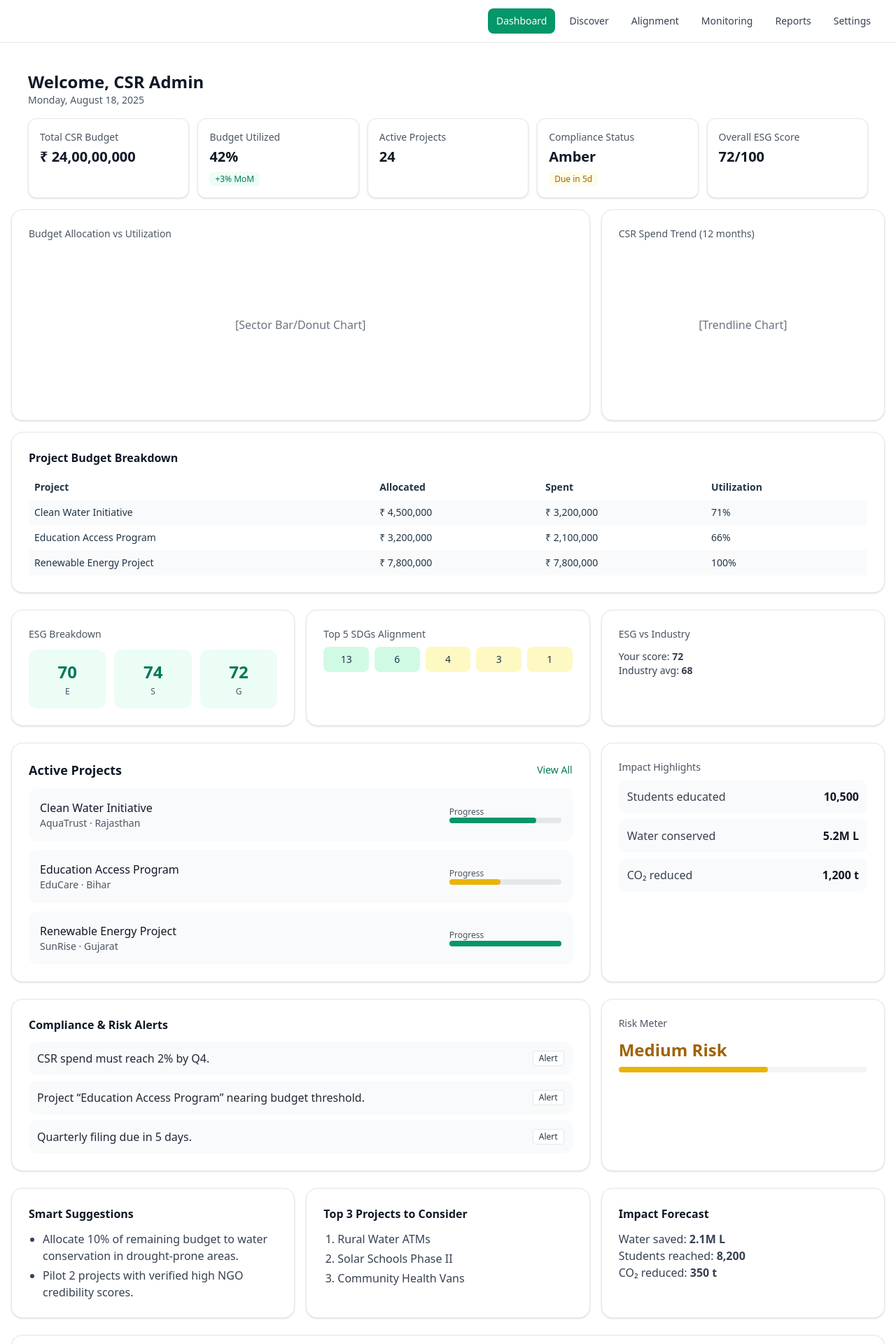
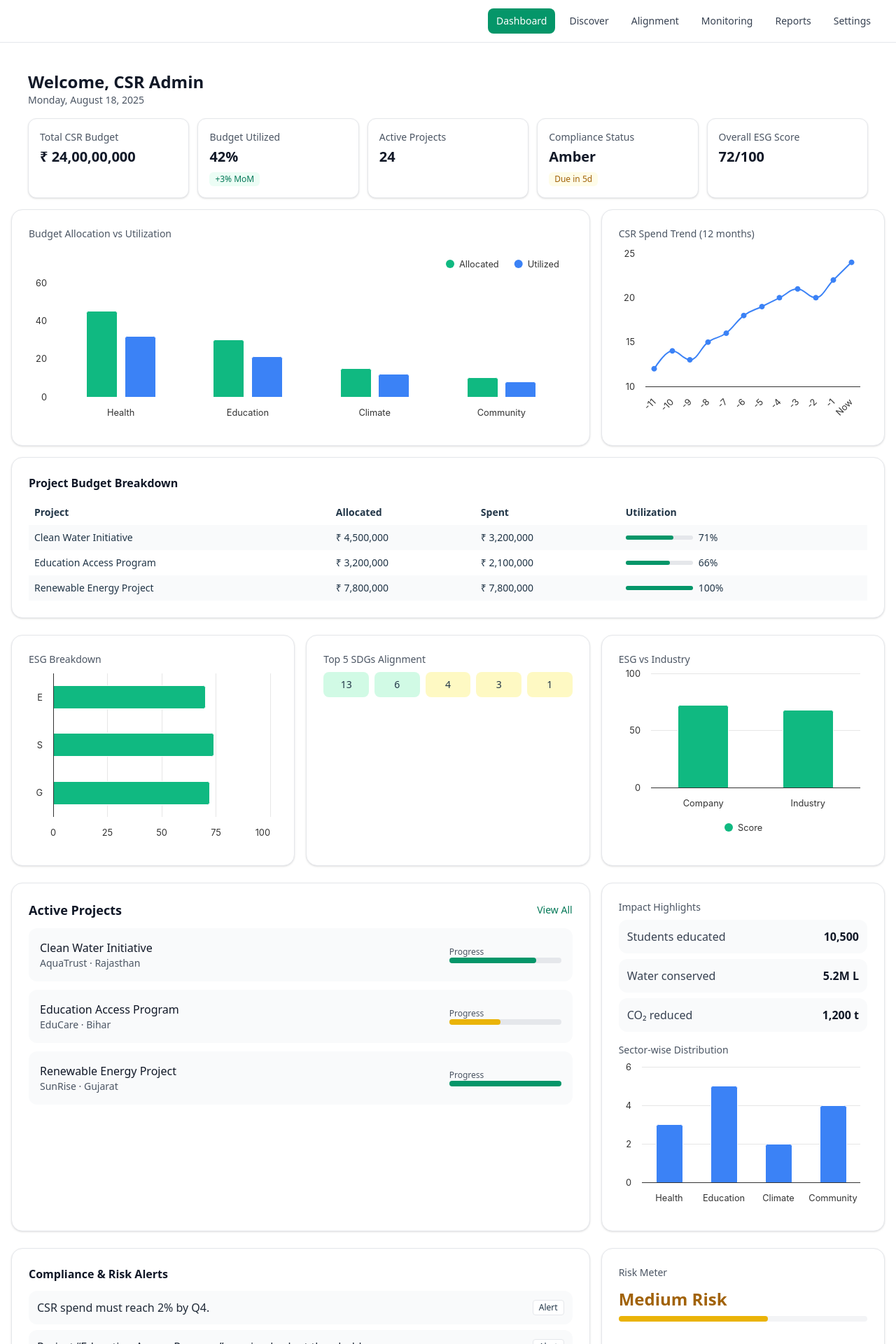
Before and after one commit to bhuwanb23/SustainAlign, a React (Vite) app in the folder frontend/: page /dashboard in a window 1280 px wide. Shown: the top 1920 px of the page at 70% size. Built offline with nearby package versions, Linux system fonts and the light colour scheme.

Commit message:
more grpahs added

```diff
--- a/frontend/src/pages/dashboard/components/ActiveProjectsSnapshot.jsx
+++ b/frontend/src/pages/dashboard/components/ActiveProjectsSnapshot.jsx
@@ -1,4 +1,15 @@
+import Highcharts from 'highcharts'
+import HighchartsReact from 'highcharts-react-official'
+
 export default function ActiveProjectsSnapshot({ projects, kpis }) {
+  const sectorCounts = { Health: 3, Education: 5, Climate: 2, Community: 4 }
+  const sectorOptions = {
+    chart: { type: 'column', height: 220, backgroundColor: 'transparent' },
+    title: { text: '' }, credits: { enabled: false }, legend: { enabled: false },
+    xAxis: { categories: Object.keys(sectorCounts) }, yAxis: { title: { text: '' } },
+    colors: ['#3B82F6'],
+    series: [{ data: Object.values(sectorCounts) }],
+  }
   return (
     <div className="grid grid-cols-1 lg:grid-cols-3 gap-4 mb-6">
       <div className="lg:col-span-2 bg-white rounded-2xl shadow p-6 border">
@@ -31,6 +42,10 @@ export default function ActiveProjectsSnapshot({ projects, kpis }) {
             </li>
           ))}
         </ul>
+        <div className="mt-4">
+          <div className="text-gray-600 text-sm mb-1">Sector-wise Distribution</div>
+          <HighchartsReact highcharts={Highcharts} options={sectorOptions} />
+        </div>
       </div>
     </div>
   )
--- a/frontend/src/pages/dashboard/components/EsgSdgSection.jsx
+++ b/frontend/src/pages/dashboard/components/EsgSdgSection.jsx
@@ -1,16 +1,28 @@
+import Highcharts from 'highcharts'
+import HighchartsReact from 'highcharts-react-official'
+
 export default function EsgSdgSection({ esg, sdgHeatmap, comparison }) {
+  const esgOptions = {
+    chart: { type: 'bar', height: 260, backgroundColor: 'transparent' },
+    title: { text: '' }, credits: { enabled: false }, legend: { enabled: false },
+    xAxis: { categories: ['E','S','G'] }, yAxis: { max: 100, title: { text: '' } },
+    colors: ['#10B981'],
+    series: [{ data: esg }],
+  }
+
+  const compareOptions = {
+    chart: { type: 'column', height: 260, backgroundColor: 'transparent' },
+    title: { text: '' }, credits: { enabled: false },
+    xAxis: { categories: ['Company','Industry'] }, yAxis: { max: 100, title: { text: '' } },
+    colors: ['#10B981','#3B82F6'],
+    series: [{ name:'Score', data: [comparison.yours, comparison.industry] }],
+  }
+
   return (
     <div className="grid grid-cols-1 lg:grid-cols-3 gap-4 mb-6">
       <div className="bg-white rounded-2xl border shadow p-6">
         <div className="text-gray-600 text-sm">ESG Breakdown</div>
-        <div className="mt-3 grid grid-cols-3 gap-3">
-          {['E','S','G'].map((k, i) => (
-            <div key={k} className="p-4 bg-emerald-50 rounded-xl text-center">
-              <div className="text-2xl font-extrabold text-emerald-700">{esg[i]}</div>
-              <div className="text-xs text-gray-600 mt-1">{k}</div>
-            </div>
-          ))}
-        </div>
+        <HighchartsReact highcharts={Highcharts} options={esgOptions} />
       </div>
       <div className="bg-white rounded-2xl border shadow p-6">
         <div className="text-gray-600 text-sm mb-2">Top 5 SDGs Alignment</div>
@@ -22,10 +34,7 @@ export default function EsgSdgSection({ esg, sdgHeatmap, comparison }) {
       </div>
       <div className="bg-white rounded-2xl border shadow p-6">
         <div className="text-gray-600 text-sm">ESG vs Industry</div>
-        <div className="mt-3">
-          <div className="text-sm text-gray-700">Your score: <span className="font-semibold">{comparison.yours}</span></div>
-          <div className="text-sm text-gray-700">Industry avg: <span className="font-semibold">{comparison.industry}</span></div>
-        </div>
+        <HighchartsReact highcharts={Highcharts} options={compareOptions} />
       </div>
     </div>
   )
--- a/frontend/src/pages/dashboard/components/FinancialsSection.jsx
+++ b/frontend/src/pages/dashboard/components/FinancialsSection.jsx
@@ -1,13 +1,48 @@
-export default function FinancialsSection({ allocationData, trendData, breakdown }) {
+import Highcharts from 'highcharts'
+import HighchartsReact from 'highcharts-react-official'
+
+export default function FinancialsSection({ allocationData = [], trendData = [], breakdown }) {
+  // Demo sector data if not provided
+  const sectors = allocationData.length ? allocationData.map(s => s.sector) : ['Health','Education','Climate','Community']
+  const allocated = allocationData.length ? allocationData.map(s => s.allocated) : [45, 30, 15, 10]
+  const utilized = allocationData.length ? allocationData.map(s => s.utilized) : [32, 21, 12, 8]
+
+  const allocOptions = {
+    chart: { type: 'column', height: 260, backgroundColor: 'transparent' },
+    title: { text: '' },
+    credits: { enabled: false },
+    xAxis: { categories: sectors, lineWidth: 0 },
+    yAxis: { title: { text: '' }, gridLineWidth: 0 },
+    legend: { align: 'right', verticalAlign: 'top' },
+    colors: ['#10B981','#3B82F6'],
+    series: [
+      { name: 'Allocated', data: allocated },
+      { name: 'Utilized', data: utilized },
+    ],
+  }
+
+  const months = trendData.length ? trendData.map(d => d.label) : ['-11','-10','-9','-8','-7','-6','-5','-4','-3','-2','-1','Now']
+  const trendValues = trendData.length ? trendData.map(d => d.value) : [12,14,13,15,16,18,19,20,21,20,22,24]
+  const trendOptions = {
+    chart: { type: 'spline', height: 260, backgroundColor: 'transparent' },
+    title: { text: '' },
+    credits: { enabled: false },
+    xAxis: { categories: months, tickLength: 0 },
+    yAxis: { title: { text: '' }, gridLineWidth: 0 },
+    legend: { enabled: false },
+    colors: ['#3B82F6'],
+    series: [{ name: 'Spend', data: trendValues }],
+  }
+
   return (
     <div className="grid grid-cols-1 lg:grid-cols-3 gap-4 mb-6">
       <div className="bg-white rounded-2xl border shadow p-6 lg:col-span-2">
         <div className="text-gray-600 text-sm mb-2">Budget Allocation vs Utilization</div>
-        <div className="h-56 flex items-center justify-center text-gray-500">[Sector Bar/Donut Chart]</div>
+        <HighchartsReact highcharts={Highcharts} options={allocOptions} />
       </div>
       <div className="bg-white rounded-2xl border shadow p-6">
         <div className="text-gray-600 text-sm mb-2">CSR Spend Trend (12 months)</div>
-        <div className="h-56 flex items-center justify-center text-gray-500">[Trendline Chart]</div>
+        <HighchartsReact highcharts={Highcharts} options={trendOptions} />
       </div>
 
       <div className="bg-white rounded-2xl border shadow p-6 lg:col-span-3">
@@ -28,7 +63,14 @@ export default function FinancialsSection({ allocationData, trendData, breakdown
                   <td className="p-2">{r.project}</td>
                   <td className="p-2">₹ {r.allocated.toLocaleString()}</td>
                   <td className="p-2">₹ {r.spent.toLocaleString()}</td>
-                  <td className="p-2">{Math.round((r.spent/r.allocated)*100)}%</td>
+                  <td className="p-2">
+                    <div className="flex items-center gap-2">
+                      <div className="w-24 bg-gray-200 h-1.5 rounded">
+                        <div className="bg-emerald-600 h-1.5 rounded" style={{width: `${Math.round((r.spent/r.allocated)*100)}%`}}></div>
+                      </div>
+                      <span>{Math.round((r.spent/r.allocated)*100)}%</span>
+                    </div>
+                  </td>
                 </tr>
               ))}
             </tbody>
```
